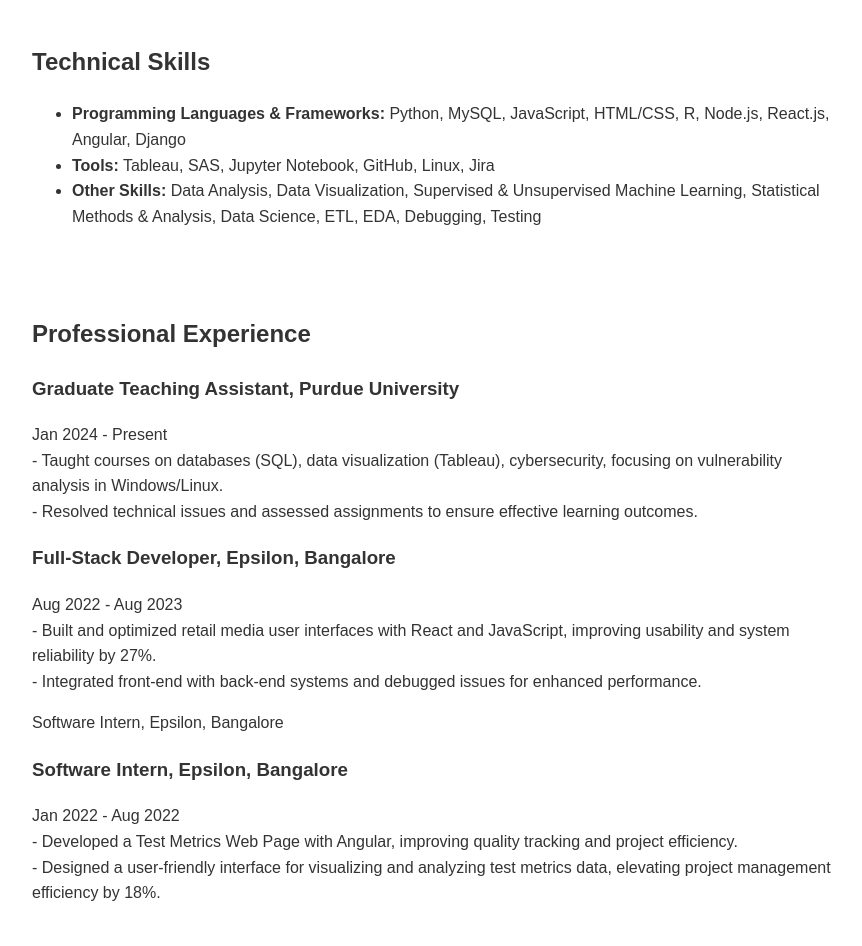
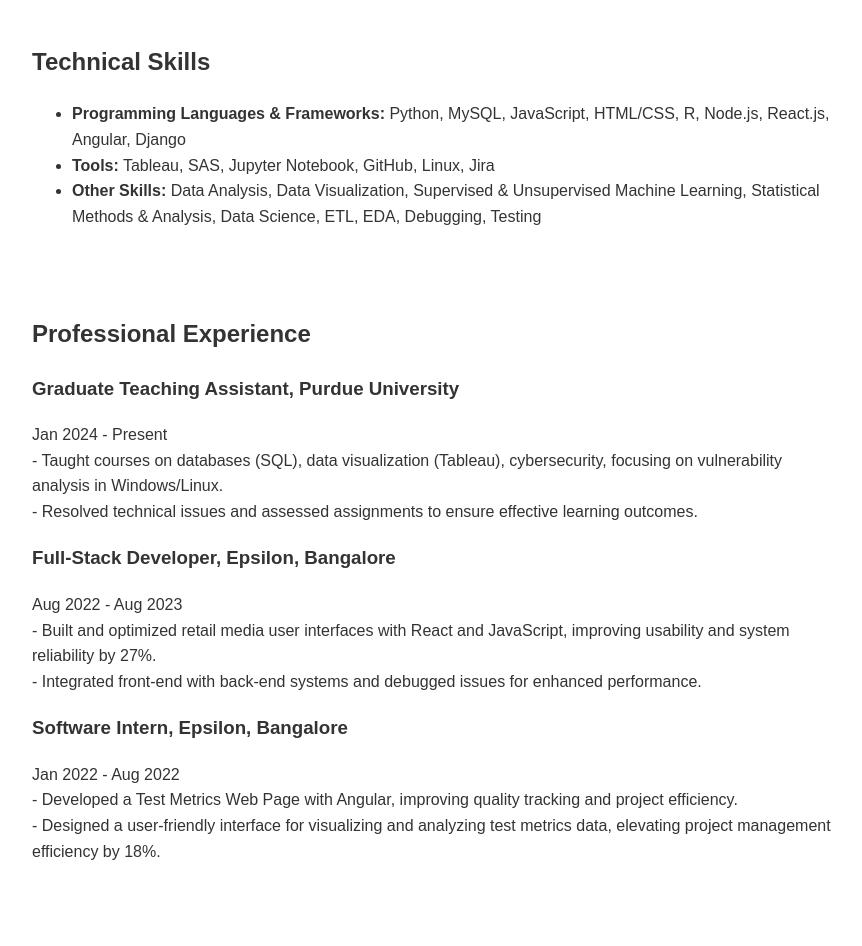
Before and after one commit to ysendhil/ysendhil.github.io, a plain HTML site: page index.html in a window 1280 px wide. Shown: the part 774-1720 px from the top of the page, without its empty margins (208-1070 px from the left). Drawn offline with Linux system fonts and the light colour scheme.

Commit message:
Add portfolio index.html

```diff
--- a/index.html
+++ b/index.html
@@ -96,7 +96,6 @@
 - Built and optimized retail media user interfaces with React and JavaScript, improving usability and system reliability by 27%.<br>
 - Integrated front-end with back-end systems and debugged issues for enhanced performance.</p>
 
-Software Intern, Epsilon, Bangalore
 <h3>Software Intern, Epsilon, Bangalore</h3>
 <p>Jan 2022 - Aug 2022<br>
 - Developed a Test Metrics Web Page with Angular, improving quality tracking and project efficiency.<br>
```
